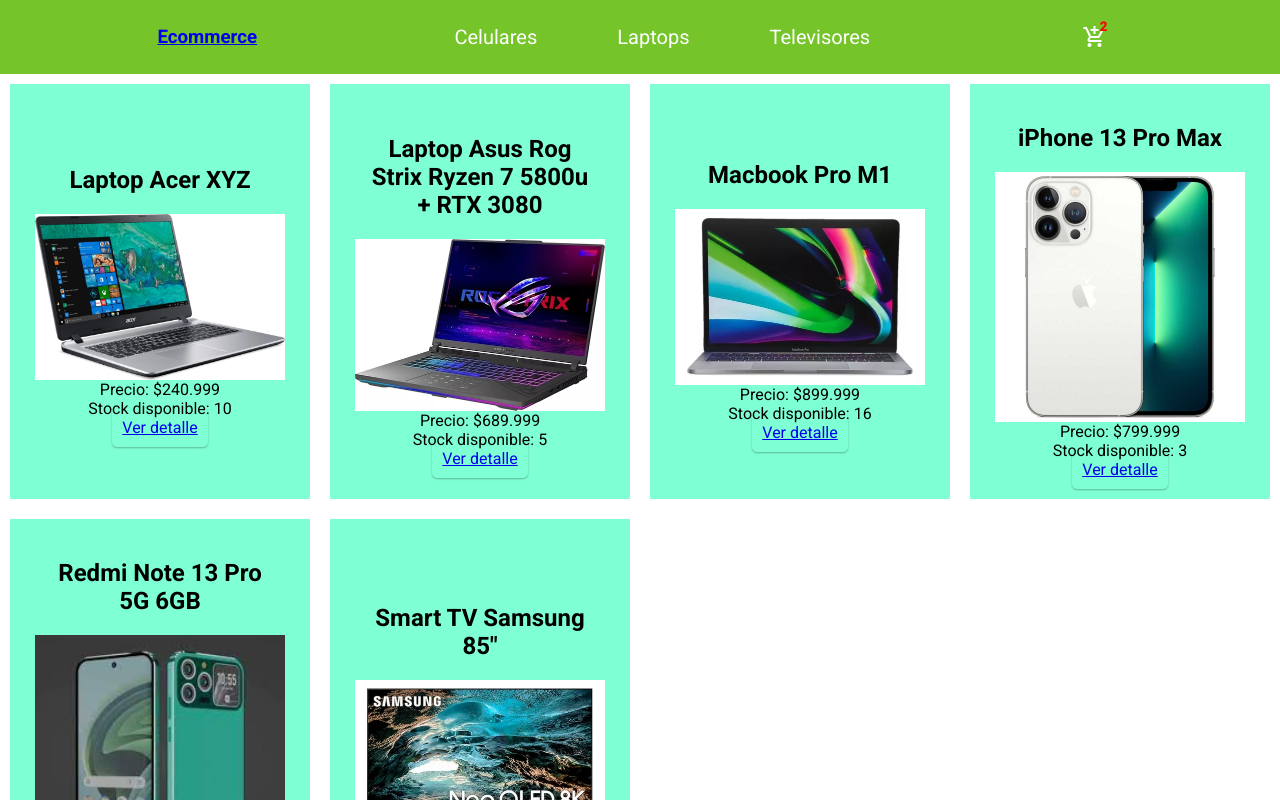
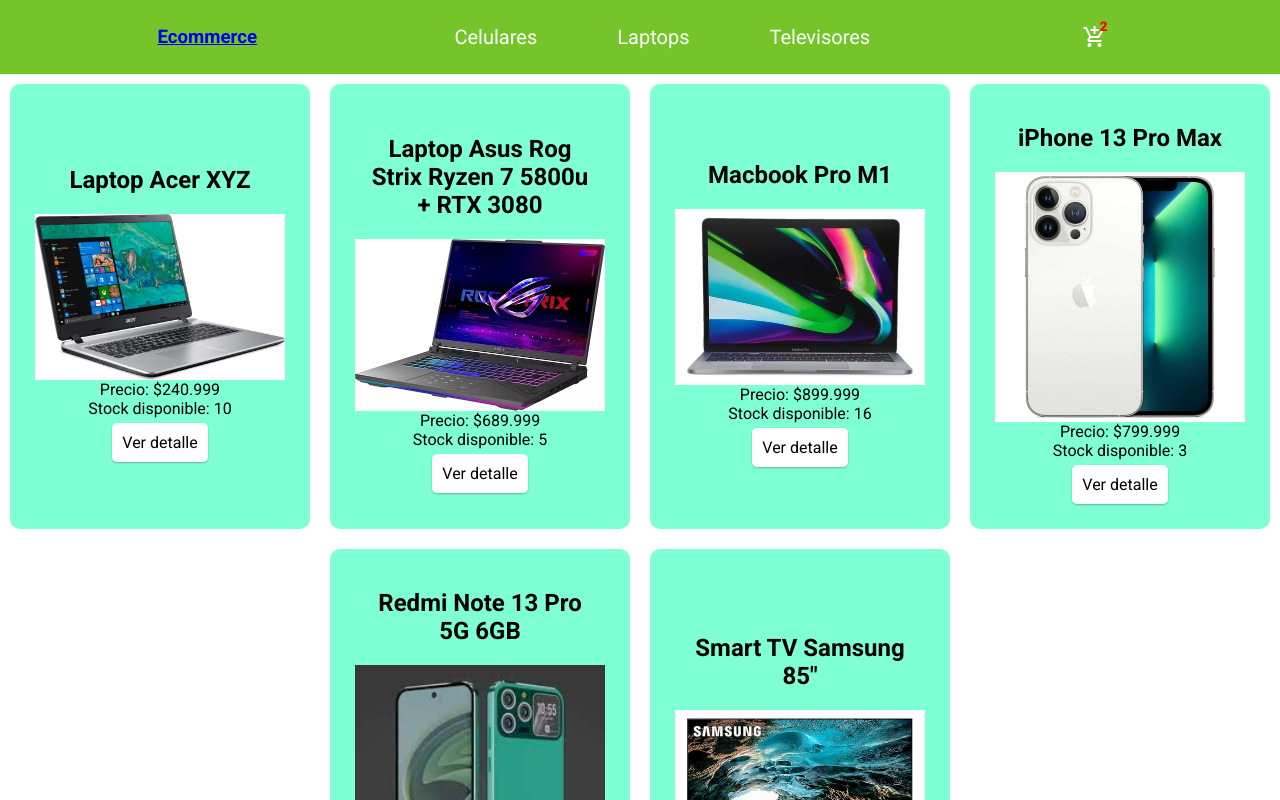
Before and after one commit to Maximo0077/maxi, a React (Vite) app: page / in a window 1280 px wide. Shown: the top 800 px of the page. Built offline with nearby package versions, Linux system fonts and the light colour scheme.

Commit message:
002 Avance navegación

```diff
--- a/src/components/Navbar/index.jsx
+++ b/src/components/Navbar/index.jsx
@@ -6,15 +6,15 @@
 
 
     return(
-        <nav className="navBar">
+        <nav className="NavBar">
             <Link to='/' >
                 <h3>Ecommerce</h3>
             </Link>
 
-            <div>
-                <NavLink to={`/category/phone`} className={({isActive}) => isActive ? 'ActiveOption' : 'Option' } >Celulares</NavLink>
-                <NavLink to={`/category/laptop`} className={({isActive}) => isActive ? 'ActiveOption' : 'Option' } >Laptops</NavLink>
-                <NavLink to={`/category/televisor`} className={({isActive}) => isActive ? 'ActiveOption' : 'Option' } >Televisores</NavLink>
+            <div className="Categories" >
+                <NavLink to={`/category/Phone`} className={({isActive}) => isActive ? 'ActiveOption' : 'Option' } >Celulares</NavLink>
+                <NavLink to={`/category/Laptop`} className={({isActive}) => isActive ? 'ActiveOption' : 'Option' } >Laptops</NavLink>
+                <NavLink to={`/category/TV`} className={({isActive}) => isActive ? 'ActiveOption' : 'Option' } >Televisores</NavLink>
             </div>
             <CartWidget/>
         </nav>
--- a/src/components/Navbar/nav.css
+++ b/src/components/Navbar/nav.css
@@ -1,4 +1,4 @@
-.navBar {
+.NavBar {
   display: flex;
   justify-content: space-evenly;
   align-items: center;
@@ -6,10 +6,10 @@
   background-color: rgb(117, 197, 42);
   color: white;
 }
-.navBar Link {
+.NavBar Link {
   text-decoration: none;
 }
-.navBar div .Option, .navBar div .ActiveOption {
+.NavBar .Categories .Option, .NavBar .Categories .ActiveOption {
   cursor: pointer;
   text-decoration: none;
   border: none;
@@ -20,6 +20,6 @@
   color: white;
   border-radius: 5px;
 }
-.navBar div .Option:hover, .navBar div .ActiveOption:hover {
+.NavBar .Categories .Option:hover, .NavBar .Categories .ActiveOption:hover {
   background-color: rgb(87, 143, 35);
 }/*# sourceMappingURL=nav.css.map */
--- a/src/components/Navbar/nav.scss
+++ b/src/components/Navbar/nav.scss
@@ -1,7 +1,7 @@
 $green: rgb(117, 197, 42);
 $darkgreen: rgb(87, 143, 35);
 
-.navBar{
+.NavBar{
     display: flex;
     justify-content: space-evenly;
     align-items: center;
@@ -13,7 +13,7 @@
         text-decoration: none;
     }
 
-    div{
+    .Categories{
         .Option, .ActiveOption{
             cursor: pointer;
             text-decoration: none;
--- a/src/components/itemDetail/index.jsx
+++ b/src/components/itemDetail/index.jsx
@@ -1,7 +1,15 @@
 import './itemDetail.css'
 import ItemCount from "../itemCount";
+import { useState } from 'react';
+import { Link } from 'react-router-dom';
 
 export const ItemDetail = ({ id, name, img, category, description, price, stock}) => {
+    const [quantityAdded, setQuantityAdded] = useState(0)
+
+    const handleOnAdd = (quantity) => {
+        setQuantityAdded (quantity)
+    }
+
     return (
         <article className="CardItem">
             <header className="Header">
@@ -23,7 +31,14 @@
                     </p>
                 </section>
                 <footer className='ItemFooter'>
-                    <ItemCount initial={1} stock={stock} onAdd={(quantity) => console.log ('Cantidad agregada', quantity) } />
+                    {
+                        quantityAdded > 0 ? (
+                            <Link to='/cart' className='Option' >Terminar Compra</Link>
+                        ) : (
+                            <ItemCount initial={1} stock={stock} onAdd={handleOnAdd} />
+                        )
+                    }
+
                 </footer>
             </header>
         </article>
--- a/src/components/itemDetail/itemDetail.css
+++ b/src/components/itemDetail/itemDetail.css
@@ -1 +1,21 @@
-/*# sourceMappingURL=itemDetail.css.map */
+.CardItem .Header picture .ItemImg {
+  width: 250px;
+  margin: 10px;
+  border-radius: 5px;
+}
+.CardItem .Header .ItemFooter {
+  margin-top: 15px;
+  margin-bottom: 15px;
+}
+.CardItem .Header .ItemFooter a {
+  text-decoration: none;
+  border-radius: 5px;
+  padding: 10px;
+  background-color: white;
+  margin: 10px;
+  box-shadow: 0 1px 2px rgba(0, 0, 0, 0.288);
+  color: black;
+}
+.CardItem .Header .ItemFooter a:hover {
+  box-shadow: 0 2px 4px rgba(0, 0, 0, 0.288);
+}/*# sourceMappingURL=itemDetail.css.map */
--- a/src/components/itemDetail/itemDetail.scss
+++ b/src/components/itemDetail/itemDetail.scss
@@ -0,0 +1,31 @@
+.CardItem{
+    .Header{
+        picture{
+            .ItemImg{
+                width: 250px;
+                margin: 10px;
+                border-radius: 5px;
+            }
+        }
+
+        .ItemFooter{
+            margin-top: 15px;
+            margin-bottom: 15px;
+            a{
+                text-decoration: none;
+                border-radius: 5px;
+                padding: 10px;
+                background-color: white;
+                margin: 10px;
+                box-shadow: 0 1px 2px rgba(0, 0, 0, 0.288);
+                color: black;
+
+                &:hover{
+
+                    box-shadow: 0 2px 4px rgba(0, 0, 0, 0.288);
+
+                }
+            }
+        }
+    }
+}
--- a/src/components/itemList/itemList.css
+++ b/src/components/itemList/itemList.css
@@ -1,6 +1,7 @@
 .ListGroup {
   display: flex;
   flex-wrap: wrap;
+  justify-content: center;
 }
 .ListGroup .CardItem {
   display: flex;
@@ -12,17 +13,25 @@
   margin: 10px;
   padding: 20px;
   text-align: center;
+  border-radius: 10px;
 }
 .ListGroup .CardItem picture .ItemImg {
   width: 250px;
 }
-.ListGroup .CardItem .ItemFooter .Option {
+.ListGroup .CardItem .ItemFooter {
+  margin-top: 15px;
+  margin-bottom: 15px;
+}
+.ListGroup .CardItem .ItemFooter a {
   cursor: pointer;
+  background-color: white;
+  color: black;
+  text-decoration: none;
   padding: 10px;
   border-radius: 5px;
   border: none;
   box-shadow: 0 1px 2px rgba(0, 0, 0, 0.288);
 }
-.ListGroup .CardItem .ItemFooter .Option:hover {
+.ListGroup .CardItem .ItemFooter a:hover {
   box-shadow: 0 2px 4px rgba(0, 0, 0, 0.288);
 }/*# sourceMappingURL=itemList.css.map */
--- a/src/components/itemList/itemList.scss
+++ b/src/components/itemList/itemList.scss
@@ -1,6 +1,7 @@
 .ListGroup{
     display: flex;
     flex-wrap: wrap ;
+    justify-content: center;
 
     .CardItem{
         display: flex;
@@ -12,6 +13,7 @@
         margin: 10px;
         padding: 20px;
         text-align: center;
+        border-radius: 10px;
 
         picture{
             .ItemImg{
@@ -19,8 +21,13 @@
             }
         }
         .ItemFooter{
-            .Option{
+            margin-top: 15px;
+            margin-bottom: 15px;
+            a{
                 cursor: pointer;
+                background-color: white;
+                color: black;
+                text-decoration: none;
                 padding: 10px;
                 border-radius: 5px;
                 border: none;
--- a/src/components/itemListContainer/index.jsx
+++ b/src/components/itemListContainer/index.jsx
@@ -1,6 +1,7 @@
 import { useState, useEffect } from "react";
 import { getProductByCategory, getProducts } from "../../products.jsx";
 import ItemList from "../itemList";
+
 import { useParams } from "react-router-dom";
 
 export const ItemListContainer = ({greeting} ) => {
@@ -11,6 +12,7 @@
     useEffect(() => {
 
         const asyncFunc = categoryId ? getProductByCategory : getProducts
+
         asyncFunc(categoryId)
             .then(response => {
                 setProducts(response)
--- a/src/products.jsx
+++ b/src/products.jsx
@@ -80,7 +80,7 @@
 export const getProductById = (productId) => {
     return new Promise ((resolve) => {
         setTimeout(() => {
-            resolve(products.find(prod => prod.id === productId))
+            resolve(products.find(prod => prod.id.toString() === productId))
         }, 500)
     })
 }
@@ -88,7 +88,7 @@
 export const getProductByCategory = (prodCategory) => {
     return new Promise ((resolve) => {
         setTimeout(() => {
-            resolve(products.find(prod => prod.category === prodCategory))
+            resolve(products.filter(prod => prod.category === prodCategory))
         }, 500)
     })
 }
```
Also changed, not shown: 2 other files (tests, documents, lock files or other folders).
